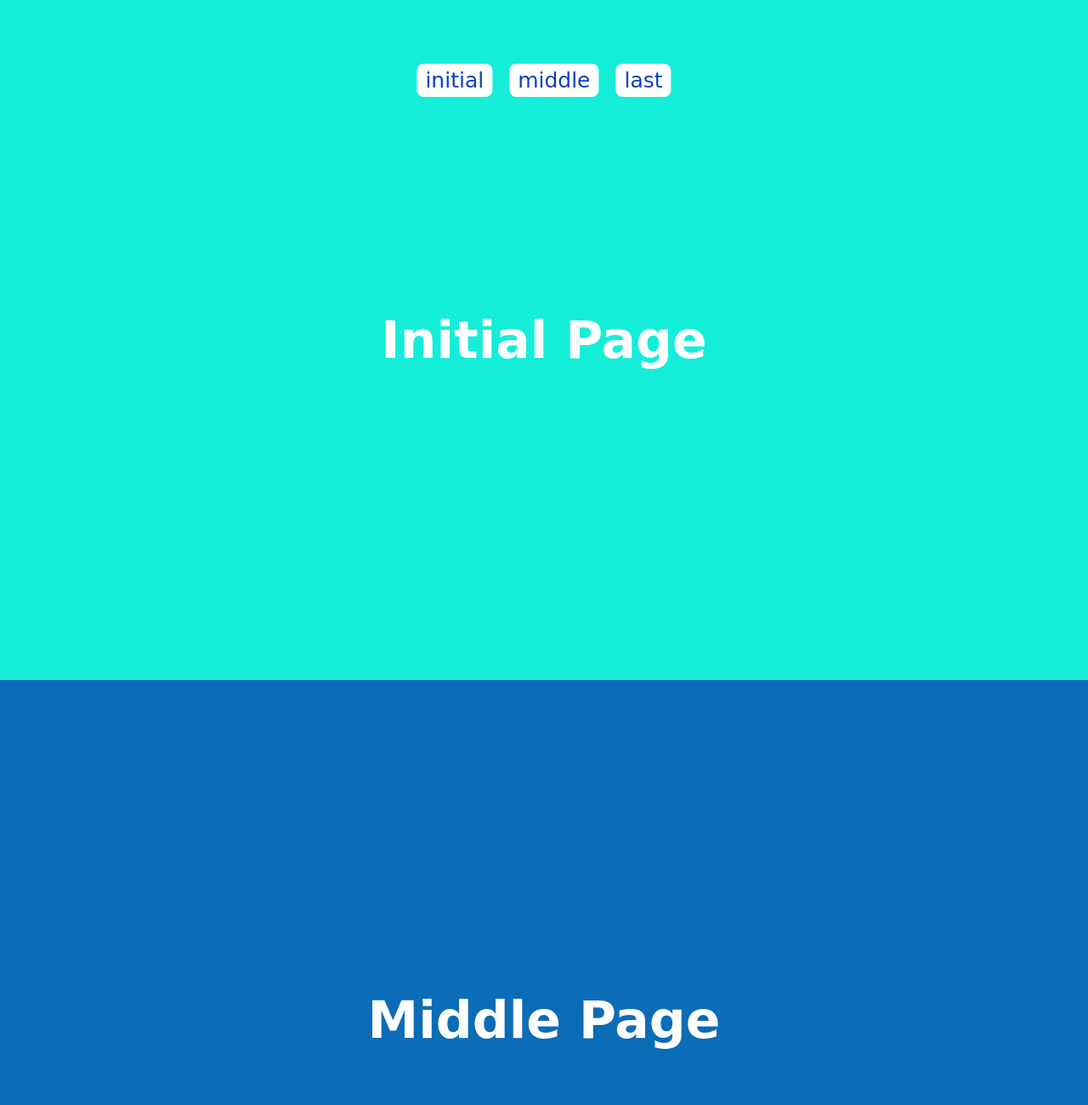
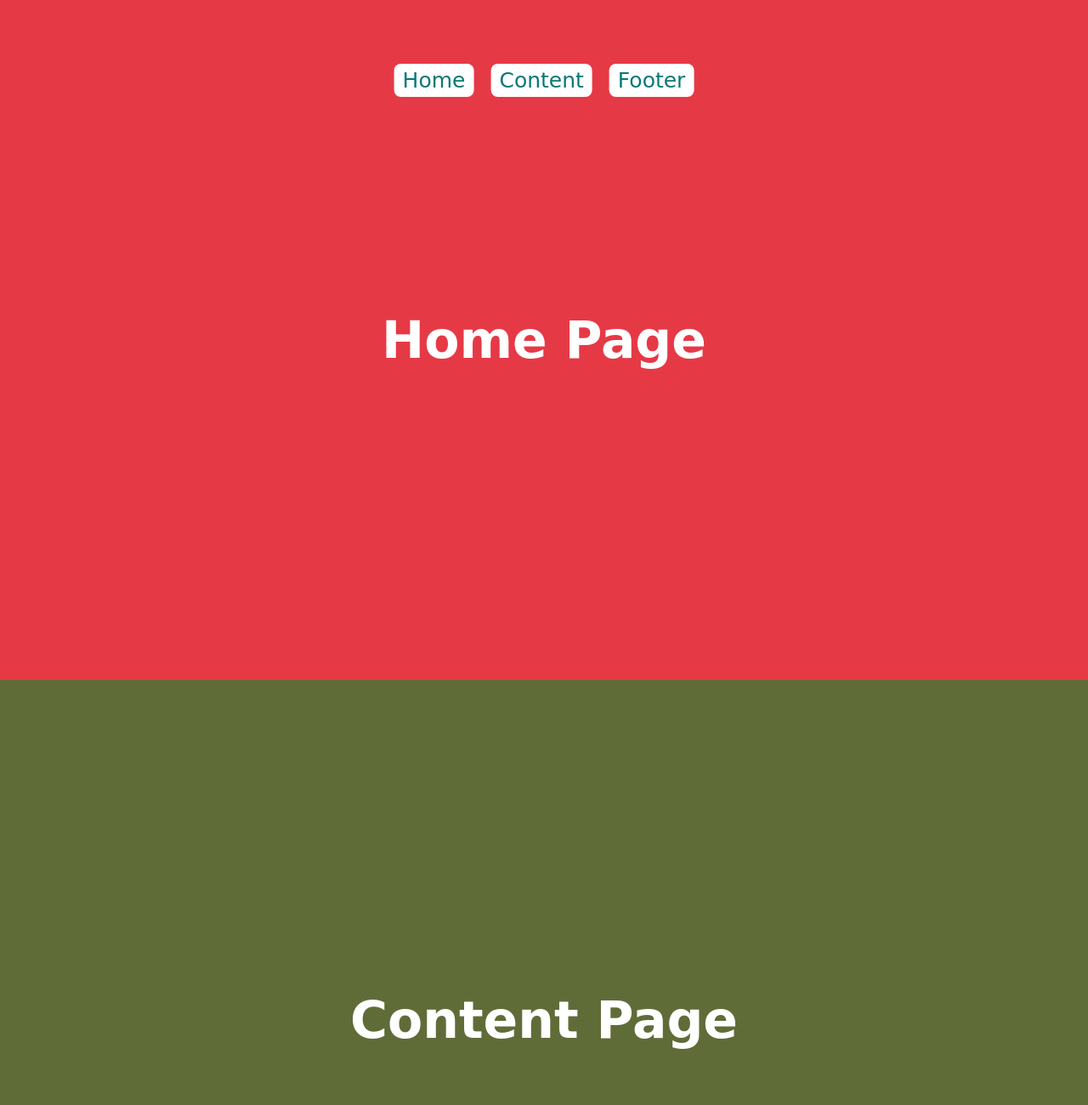
Before and after one commit to arung4/Scroll-Behaviour-, a plain HTML site: page index.html in a window 1280 px wide. Shown: the top 1300 px of the page at 85% size. Drawn offline with Linux system fonts and the light colour scheme.

Commit message:
modified code

```diff
--- a/index.html
+++ b/index.html
@@ -2,24 +2,24 @@
 <head>
     <meta charset="UTF-8">
     <meta name="viewport" content="width=device-width, initial-scale=1.0">
-    <title>Smooth Scroll</title>
+    <title>Smooth Scroll Behaviour by-Grow Your Web</title>
     <link rel="stylesheet" href="style.css">
 </head>
 <body>
     <div class="buttons">
-        <li><a class="initial" href="#initial" >initial</a></li>
-        <li><a class="middle" href="#middle" >middle</a></li>
-        <li><a class="last" href="#last" >last</a></li>
+        <li><a class="initial" href="#home">Home</a></li>
+        <li><a class="middle" href="#content">Content</a></li>
+        <li><a class="last" href="#footer">Footer</a></li>
+    </div>
+    <div class="setting" id="home">
+        <h1>Home Page</h1>
+    </div>
+    <div class="setting" id="content">
+        <h1>Content Page</h1>
+    </div>
 
-    </div>
-    <div class="first setting" id="initial">
-        <h1>Initial Page</h1>
-    </div>
-    <div class="second setting" id="middle">
-        <h1>Middle Page</h1>
-    </div>
-    <div class="third setting" id="last">
-        <h1>End Page</h1>
+    <div class="setting" id="footer">
+        <h1>Footer Page</h1>
     </div>
 
     <script src="script.js"></script>
--- a/script.js
+++ b/script.js
@@ -1,24 +1,25 @@
+// Accessing the buttons
+const homeButton =document.querySelector(".initial");
+const contentButton =document.querySelector(".middle");
+const footerButton =document.querySelector(".last");
 
-// Accessing the Sections
-const initialpage=document.querySelector(".first");
-const middlepage=document.querySelector(".second");
-const lastpage=document.querySelector(".third");
+// Accessing the sections
 
-// Accessing the all anchor tags to be clicked
+const homePage=document.querySelector("#home");
+const contentPage=document.querySelector("#content");
+const footerPage=document.querySelector("#footer");
 
-const initialButton=document.querySelector('.initial');
-const middleButton=document.querySelector('.middle');
-const lastButton=document.querySelector('.last');
+// appling the click event listener to the anchor tags
 
-initialButton.addEventListener("click",(e)=>{
-  e.preventDefault();
-  initialpage.scrollIntoView({behavior:"smooth"});
+homeButton.addEventListener("click",(e)=>{
+    e.preventDefault();
+    homePage.scrollIntoView({behavior: "smooth"});
 })
-middleButton.addEventListener("click",(e)=>{
-  e.preventDefault();
-  middlepage.scrollIntoView({behavior:"smooth"});
+contentButton.addEventListener("click",(e)=>{
+    e.preventDefault();
+    contentPage.scrollIntoView({behavior: "smooth"});
 })
-lastButton.addEventListener("click",(e)=>{
-  e.preventDefault();
-  lastpage.scrollIntoView({behavior:"smooth"});
+footerButton.addEventListener("click",(e)=>{
+    e.preventDefault();
+    footerPage.scrollIntoView({behavior: "smooth"});
 })
--- a/style.css
+++ b/style.css
@@ -3,15 +3,13 @@
     padding:0;
     box-sizing: border-box;
     font-family: cursive;
-
 }
 
 /* html{
     scroll-behavior: smooth;
 } */
-
 .buttons{
-    position:fixed;
+    position: fixed;
     left:50%;
     transform: translate(-50%,0);
     top:10%;
@@ -24,16 +22,16 @@
 .buttons li{
     list-style-type: none;
 }
-.buttons li a{
-    font-size:25px;
+
+.buttons li a {
     text-decoration: none;
     background: #fff;
     padding:5px 10px;
     border-radius: 8px;
-    color:rgb(10, 64, 202);
+    color:rgb(7, 120, 120);
 }
 .buttons li a:hover{
-    background: yellow;
+    background-color: yellow;
     color:black;
 }
 
@@ -41,27 +39,22 @@
     display: flex;
     justify-content: center;
     align-items: center;
+    height: 100vh;
+    width:100vw;
 }
 
-.first{
-    height:100vh;
-    width:100vw;
-    background:rgb(20, 238, 216);
-
+#home{
+background: rgb(230, 57, 70);
 }
-.second{
-    height:100vh;
-    width:100vw;
-    background:rgb(11, 108, 183);
+#content{
+    background: rgb(96, 108, 56);
 }
-.third{
-    height:100vh;
-    width:100vw;
-    background:rgb(135, 211, 77);
+#footer{
+    background: rgb(29, 53, 87);
 }
 
 h1{
-    font-size:60px;
+    font-size: 60px;
     color:#fff;
     font-weight: bold;
 }
```
